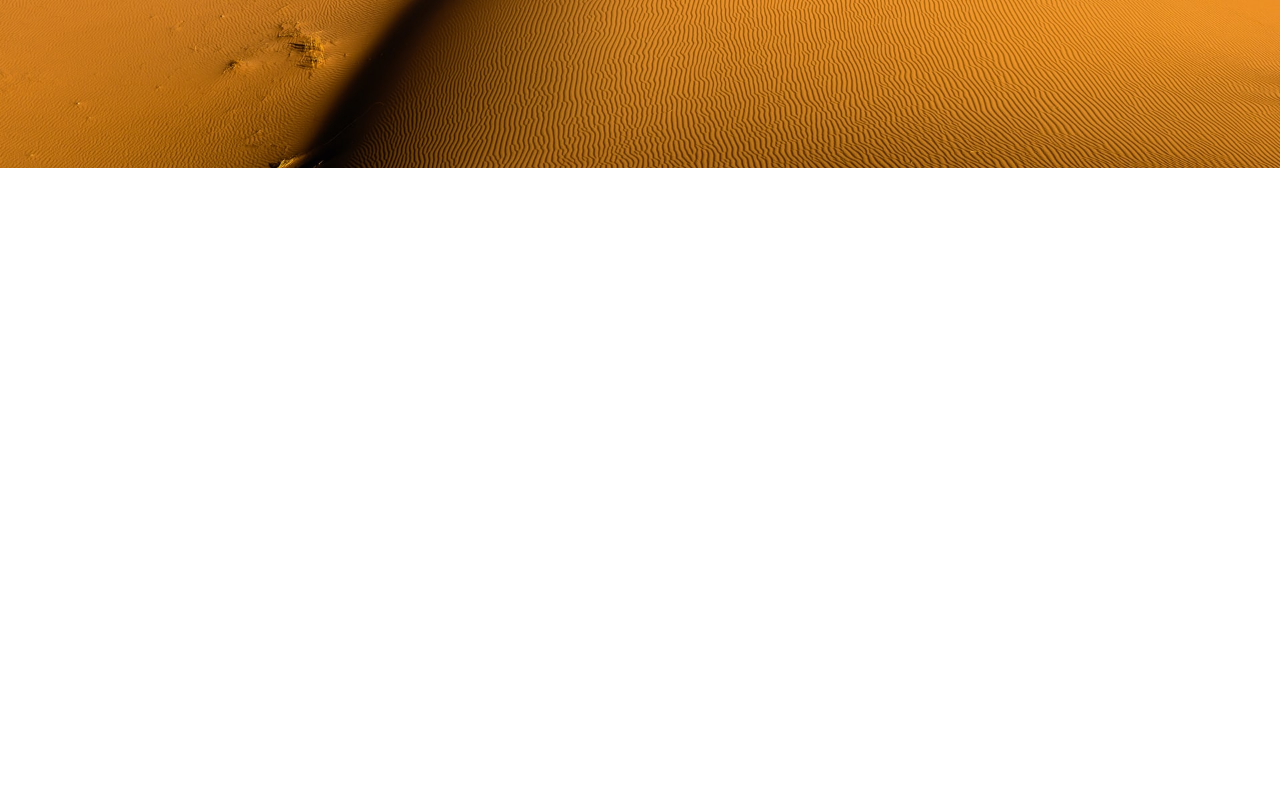
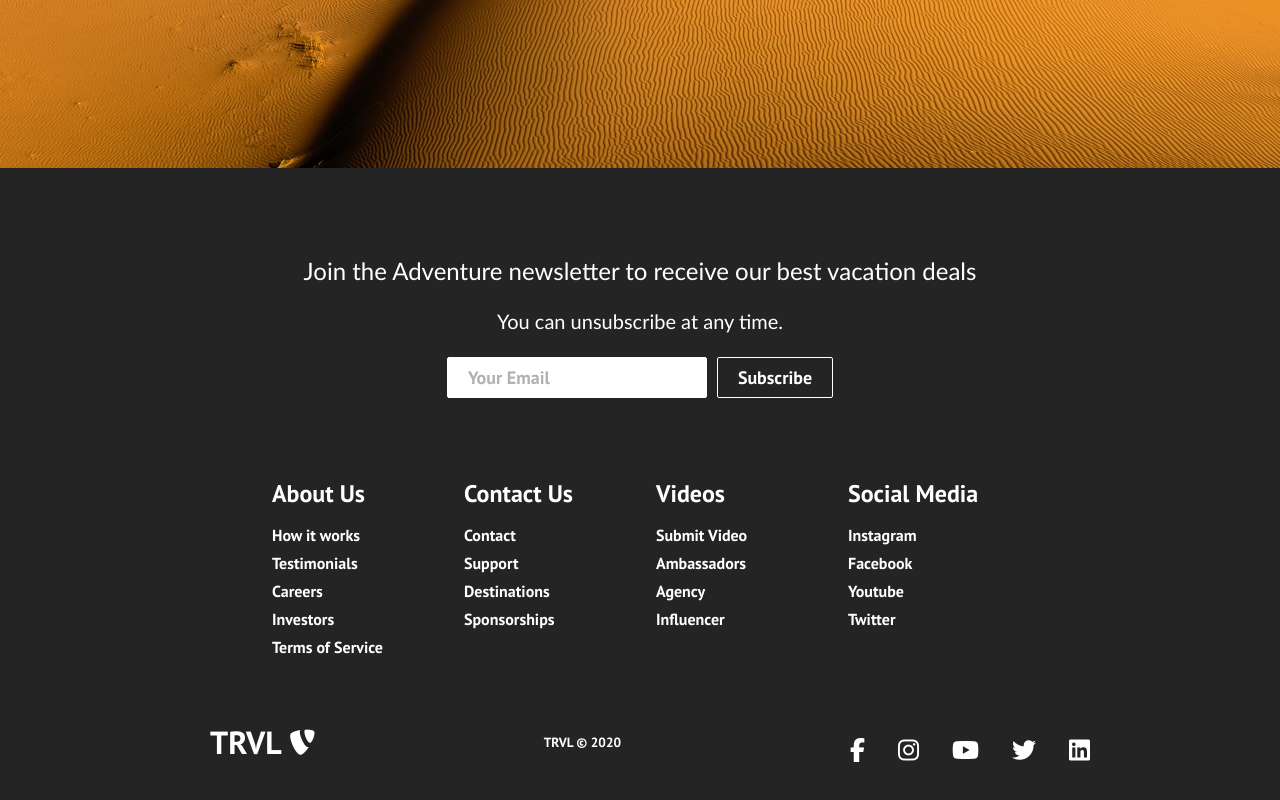
Before and after one commit to jmdc89/Responsive-website---React, a React (Create React App) app: page /sign-up in a window 1280 px wide. Shown: the part 632-1432 px from the top of the page. Before the commit the page ends 800 px from the top, so only its background shows below. Built offline with nearby package versions, Linux system fonts and the light colour scheme.

Commit message:
Full footer pages

```diff
--- a/src/App.js
+++ b/src/App.js
@@ -6,6 +6,7 @@
 import Services from './components/pages/Services';
 import Products from './components/pages/Products';
 import SignUp from './components/pages/SignUp';
+import Footer from './components/Footer';
 
 function App() {
   return (
--- a/src/components/Footer.css
+++ b/src/components/Footer.css
@@ -0,0 +1,163 @@
+.footer-container {
+    background-color: #242424;
+    padding: 4rem 0 2rem 0;
+    display: flex;
+    flex-direction: column;
+    justify-content: center;
+    align-items: center;
+  }
+
+  .footer-subscription {
+    display: flex;
+    flex-direction: column;
+    justify-content: center;
+    align-items: center;
+    text-align: center;
+
+    margin-bottom: 24px;
+    padding: 24px;
+    color: #fff;
+  }
+
+  .footer-subscription > p {
+    font-family: 'Trebuchet MS', 'Lucida Sans Unicode', 'Lucida Grande',
+      'Lucida Sans', Arial, sans-serif;
+  }
+
+  .footer-subscription-heading {
+    margin-bottom: 24px;
+    font-size: 24px;
+  }
+
+  .footer-subscription-text {
+    margin-bottom: 24px;
+    font-size: 20px;
+  }
+
+  .footer-input {
+    padding: 8px 20px;
+    border-radius: 2px;
+    margin-right: 10px;
+    outline: none;
+    border: none;
+    font-size: 18px;
+    margin-bottom: 16px;
+    border: 1px solid #fff;
+  }
+
+  .footer-links {
+    width: 100%;
+    max-width: 1000px;
+    display: flex;
+    justify-content: center;
+  }
+
+  .footer-link-wrapper {
+    display: flex;
+  }
+
+  .footer-link-items {
+    display: flex;
+    flex-direction: column;
+    align-items: flex-start;
+    margin: 16px;
+    text-align: left;
+    width: 160px;
+    box-sizing: border-box;
+  }
+
+  .footer-link-items h2 {
+    margin-bottom: 16px;
+  }
+
+  .footer-link-items > h2 {
+    color: #fff;
+  }
+
+  .footer-link-items a {
+    color: #fff;
+    text-decoration: none;
+    margin-bottom: 0.5rem;
+  }
+
+  .footer-link-items a:hover {
+    color: #e9e9e9;
+    transition: 0.3s ease-out;
+  }
+
+  .footer-email-form h2 {
+    margin-bottom: 2rem;
+  }
+
+  .footer-input::placeholder {
+    color: #b1b1b1;
+  }
+
+  /* Social Icons */
+  .social-icon-link {
+    color: #fff;
+    font-size: 24px;
+  }
+
+  .social-media {
+    max-width: 1000px;
+    width: 100%;
+  }
+
+  .social-media-wrap {
+    display: flex;
+    justify-content: space-between;
+    align-items: center;
+    width: 90%;
+    max-width: 1000px;
+    margin: 40px auto 0 auto;
+  }
+
+  .social-icons {
+    display: flex;
+    justify-content: space-between;
+    align-items: center;
+    width: 240px;
+  }
+
+  .social-logo {
+    color: #fff;
+    justify-self: start;
+    margin-left: 20px;
+    cursor: pointer;
+    text-decoration: none;
+    font-size: 2rem;
+    display: flex;
+    align-items: center;
+    margin-bottom: 16px;
+  }
+
+  .website-rights {
+    color: #fff;
+    margin-bottom: 16px;
+  }
+
+  @media screen and (max-width: 820px) {
+    .footer-links {
+      padding-top: 2rem;
+    }
+
+    .footer-input {
+      width: 100%;
+    }
+
+    .btn {
+      width: 100%;
+    }
+
+    .footer-link-wrapper {
+      flex-direction: column;
+    }
+
+    .social-media-wrap {
+      flex-direction: column;
+    }
+  }
+
+  @media screen and (max-width: 768px) {
+  }
--- a/src/components/pages/Products.js
+++ b/src/components/pages/Products.js
@@ -1,6 +1,12 @@
 import React from 'react';
 import '../../App.css';
+import Footer from '../Footer';
 
 export default function Products() {
-  return <h1 className='products'>PRODUCTS</h1>;
+  return (
+      <>
+          <h1 className='products'>PRODUCTS</h1>
+          <Footer />
+      </>
+  );
 }
--- a/src/components/pages/Services.js
+++ b/src/components/pages/Services.js
@@ -1,6 +1,13 @@
 import React from 'react';
 import '../../App.css';
+import Footer from '../Footer';
+
 
 export default function Services() {
-  return <h1 className='services'>SERVICES</h1>;
+  return (
+      <>
+          <h1 className='services'>SERVICES</h1>
+          <Footer />
+      </>
+  );
 }
--- a/src/components/pages/SignUp.js
+++ b/src/components/pages/SignUp.js
@@ -1,6 +1,13 @@
 import React from 'react';
 import '../../App.css';
+import Footer from '../Footer';
+
 
 export default function SignUp() {
-  return <h1 className='sign-up'>LIKE & SUBSCRIBE</h1>;
+  return (
+      <>
+          <h1 className='sign-up'>LIKE & SUBSCRIBE</h1>
+          <Footer />
+      </>
+  );
 }
```
Also changed, not shown: 1 other file (tests, documents, lock files or other folders).
